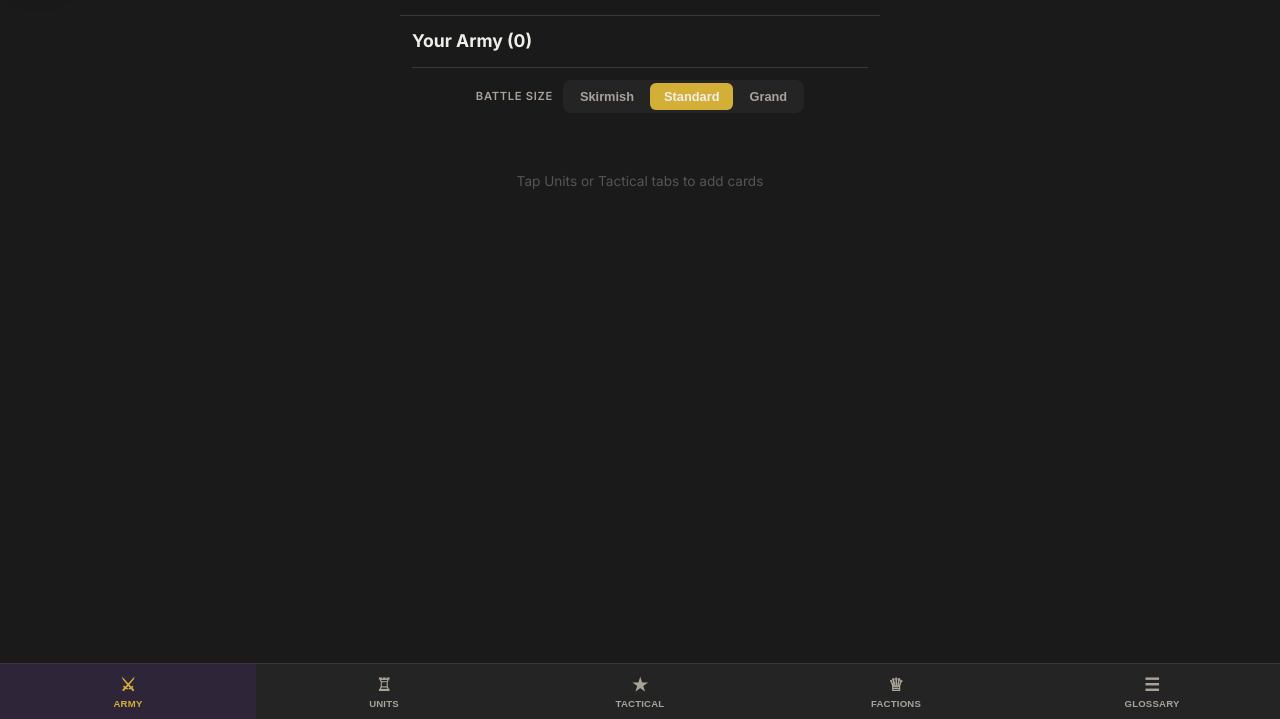
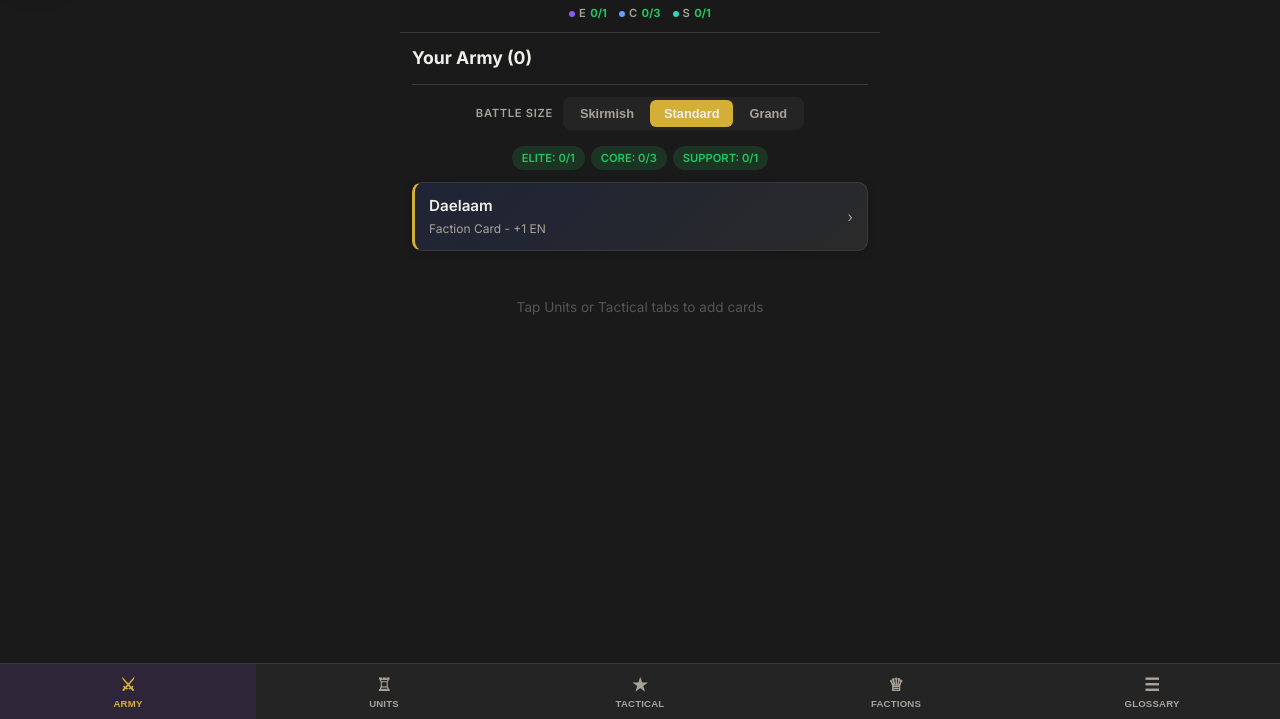
Before and after one commit to BigCatMellow/SCTMG, a website: page protoss.html in a window 1280 px wide. Shown: the part 81-800 px from the top of the page. Drawn offline with Linux system fonts and the light colour scheme.

Commit message:
Add files via upload

```diff
--- a/protoss.html
+++ b/protoss.html
@@ -1235,9 +1235,11 @@
   <script type="module">
     import { getLegacyBuilderPayload } from './runtime/index.js';
     window.__starcraftTMGRuntimePayload = getLegacyBuilderPayload('protoss');
+    window.dispatchEvent(new CustomEvent('starcraft-runtime-ready'));
   </script>
 
   <script>
+    function bootBuilder() {
     // ============================================================================
     // DATA: Keywords Glossary
     // ============================================================================
@@ -2178,6 +2180,13 @@
     // ============================================================================
     load();
     render();
+    }
+
+    if (window.__starcraftTMGRuntimePayload) {
+      bootBuilder();
+    } else {
+      window.addEventListener('starcraft-runtime-ready', bootBuilder, { once: true });
+    }
   </script>
 
 <script>
```
Also changed, not shown: terran.html (+9 -0 lines), zerg.html (+9 -0 lines).
